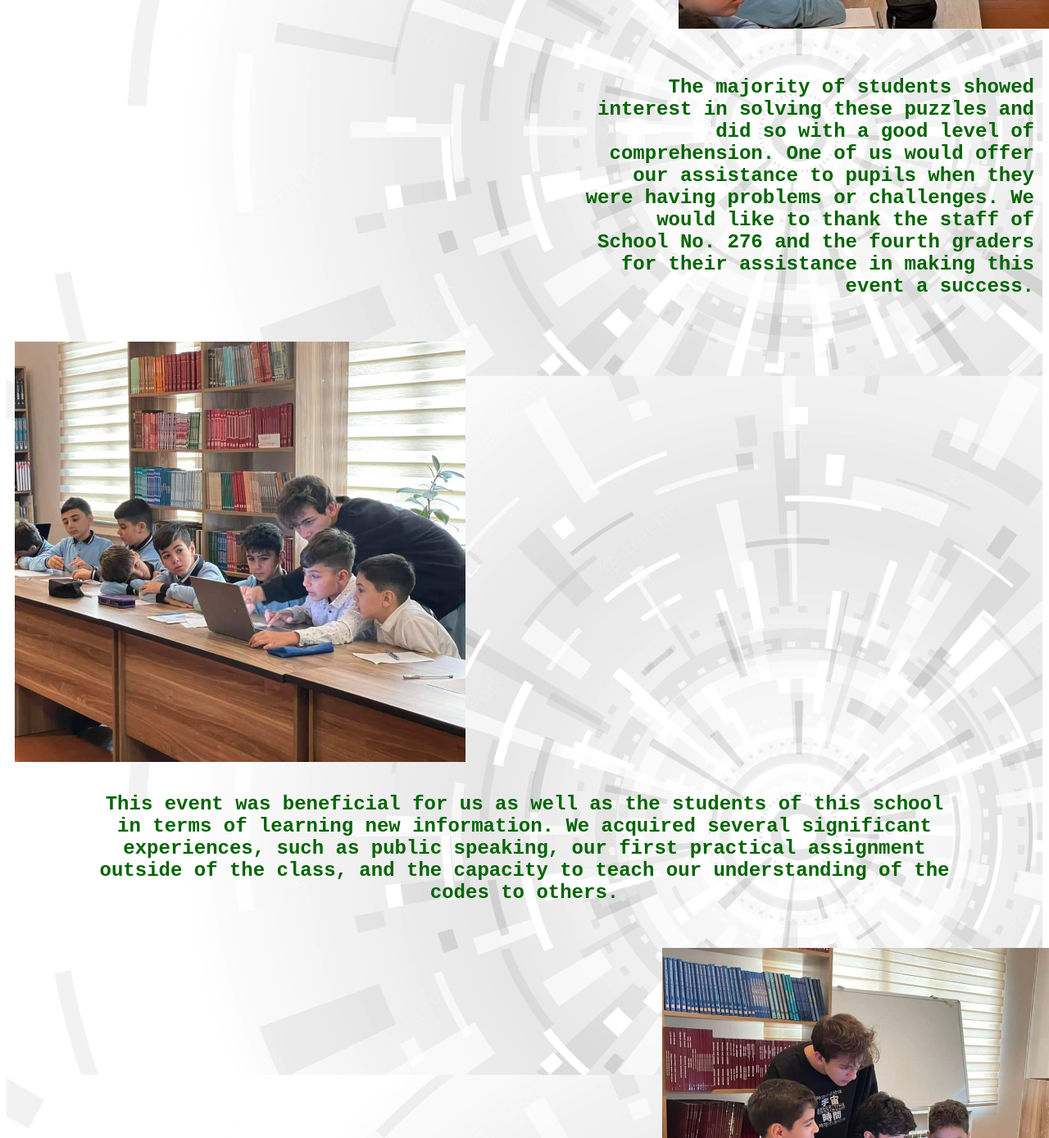
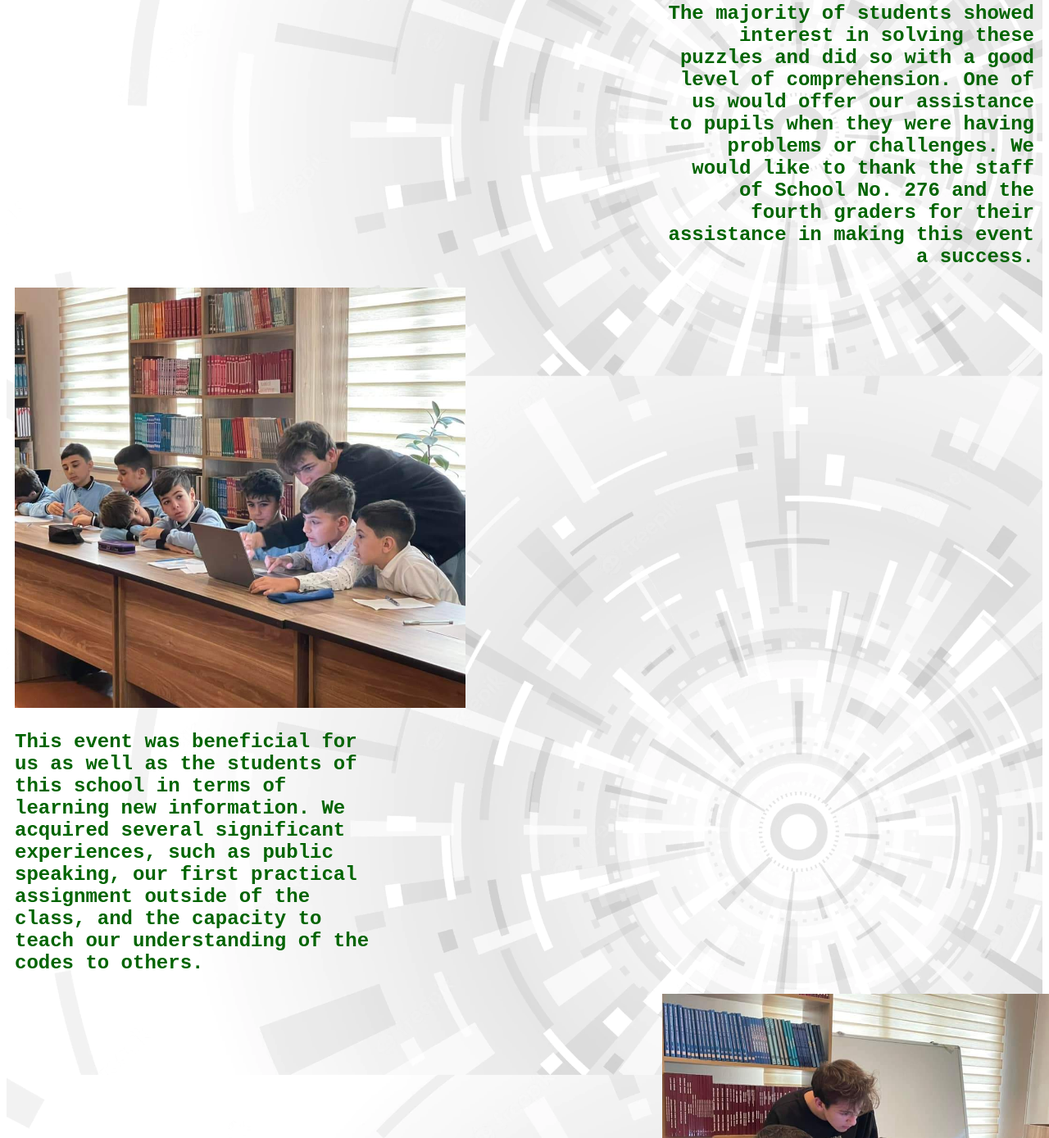
Before and after one commit to ADA-SITE-SITE1101-2022-Fall/website-team-06, a plain HTML site: page index.html in a window 1280 px wide. Shown: the part 4668-6057 px from the top of the page at 82% size. Drawn offline with Linux system fonts and the light colour scheme.

Commit message:
Update style.css

```diff
--- a/style.css
+++ b/style.css
@@ -82,17 +82,21 @@ p {
     }
     #third {
         text-align: left;
-        padding: 30px 750px 30px 30px;
+        padding: 0px 780px 0px 10px;
     }
     #img2 {
         text-align: right;
-        padding: 0px 10px 30px 820px;
+        padding: 0px 10px 0px 800px;
     }
     #fourth {
         text-align: right;
-        padding: 0px 10px 30px 700px;
+        padding: 0px 10px 0px 800px;
     }
     #img3 {
-    text-align: right;
-    padding: 0px 750px 10px 10px;
+    text-align: left;
+    padding: 0px 800px 0px 10px;
     }
+    #fifth {
+        text-align: left;
+        padding: 0px 800px 0px 10px
+    }
```
